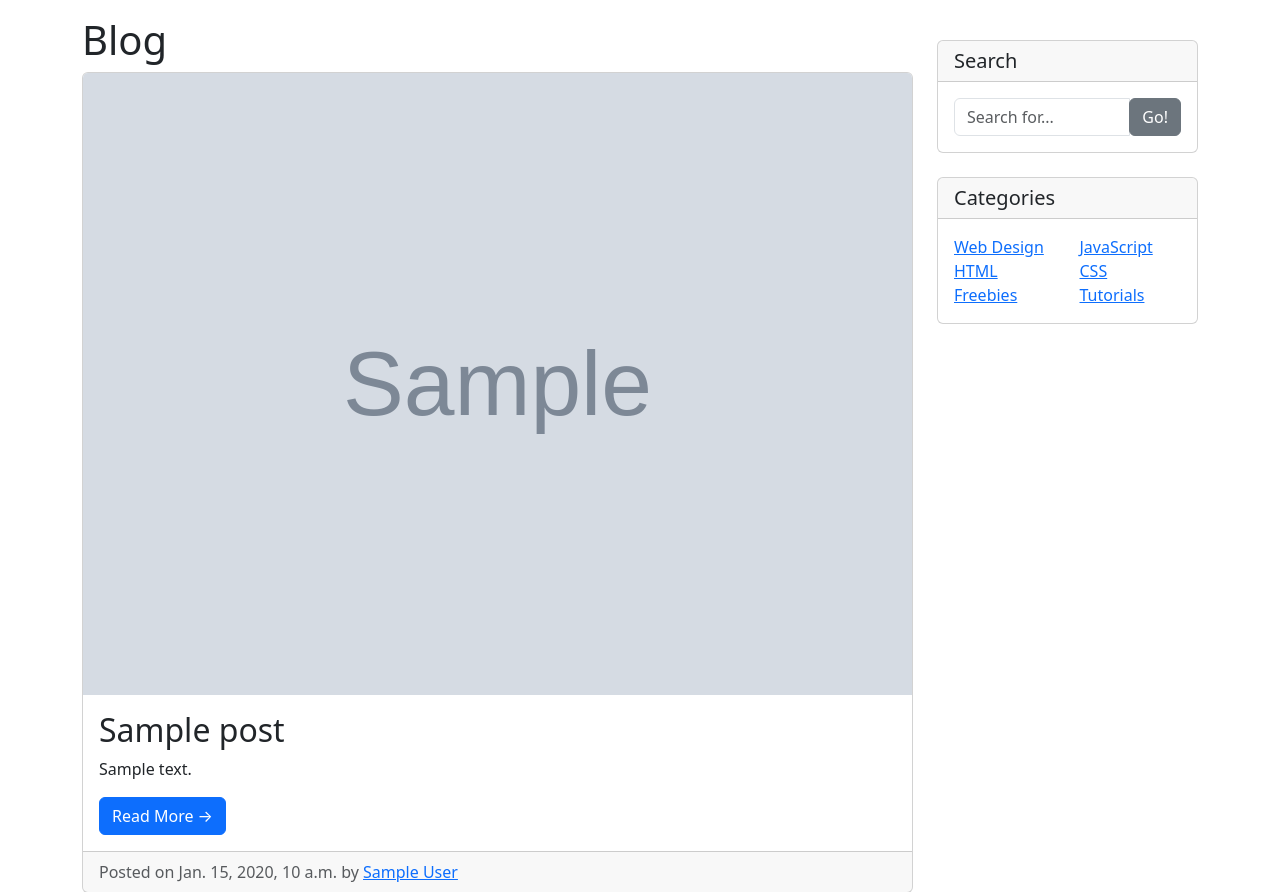
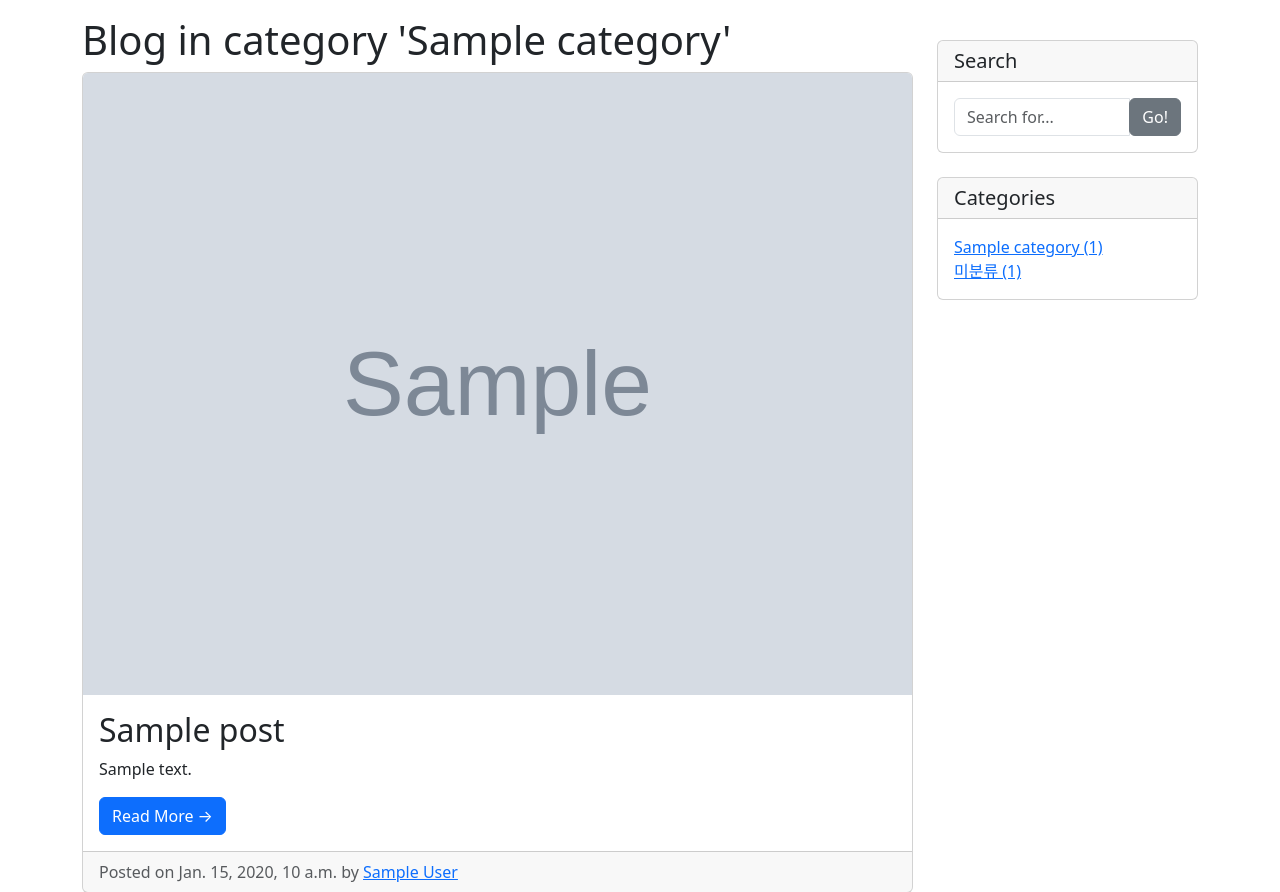
Before and after one commit to elfoong/DjangoBlog, a Django app: template blog_main/blog/templates/blog/post_list.html in a window 1280 px wide. Shown: the part 56-948 px from the top of the page. Run offline with Django 3.2, Linux system fonts and the light colour scheme; the template is opened without the code that fills it: most values are stand-ins (such as "Sample title", 1, 10 or a date in 2020); some libraries are stand-ins or nearby versions.

Commit message:
카테고리 뷰 생성, 태그 모델 추가

```diff
--- a/blog_main/blog/templates/blog/base.html
+++ b/blog_main/blog/templates/blog/base.html
@@ -69,29 +69,15 @@
                     <h5 class="card-header">Categories</h5>
                     <div class="card-body">
                         <div class="row">
-                            <div class="col-lg-6">
+                            <div class="col-lg-12">
                                 <ul class="list-unstyled mb-0">
+                                    {% for c in categories %}
+                                        <li>
+                                            <a href="{{ c.get_absolute_url }}">{{ c.name }} ({{ c.post_set.count }})</a>
+                                        </li>
+                                    {% endfor %}
                                     <li>
-                                        <a href="#">Web Design</a>
-                                    </li>
-                                    <li>
-                                        <a href="#">HTML</a>
-                                    </li>
-                                    <li>
-                                        <a href="#">Freebies</a>
-                                    </li>
-                                </ul>
-                            </div>
-                            <div class="col-lg-6">
-                                <ul class="list-unstyled mb-0">
-                                    <li>
-                                        <a href="#">JavaScript</a>
-                                    </li>
-                                    <li>
-                                        <a href="#">CSS</a>
-                                    </li>
-                                    <li>
-                                        <a href="#">Tutorials</a>
+                                        <a href="/blog/category/no-category">미분류 ({{ count_posts_without_category }})</a>
                                     </li>
                                 </ul>
                             </div>
--- a/blog_main/blog/templates/blog/post_list.html
+++ b/blog_main/blog/templates/blog/post_list.html
@@ -5,7 +5,7 @@
 {% endblock %}
 
 {% block main_area %}
-                <h1>Blog</h1>
+                <h1>Blog {%  if category %} in category '{{  category }}' {% endif %}</h1>
 
                 {% for p in post_list %}
                 <!-- Blog Post -->
--- a/blog_main/blog/urls.py
+++ b/blog_main/blog/urls.py
@@ -2,6 +2,7 @@ from django.urls import path
 from . import views
 
 urlpatterns = [
+    path('category/<str:slug>/', views.show_category_posts),
     path('<int:pk>/', views.PostDetail.as_view()),
     path('', views.PostList.as_view()),
     #path('<int:pk>/', views.single_post_page),
```
Also changed, not shown: blog_main/blog/admin.py (+5 -2 lines), blog_main/blog/models.py (+14 -0 lines), blog_main/blog/views.py (+31 -2 lines).
